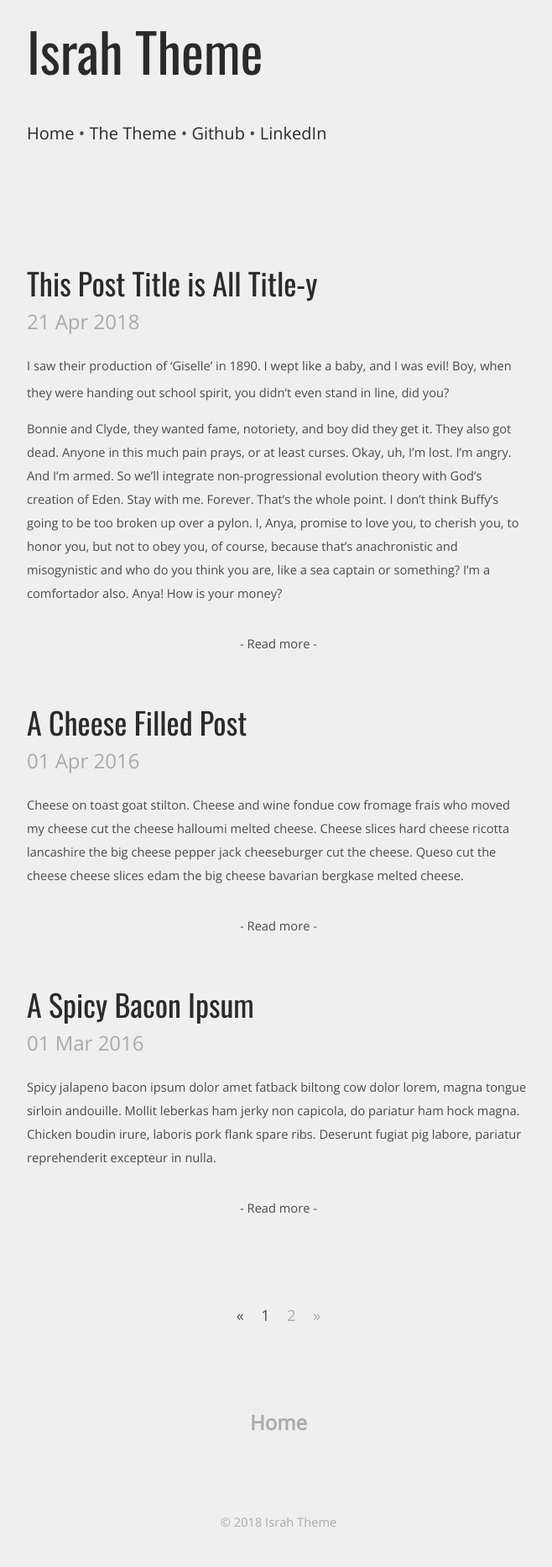
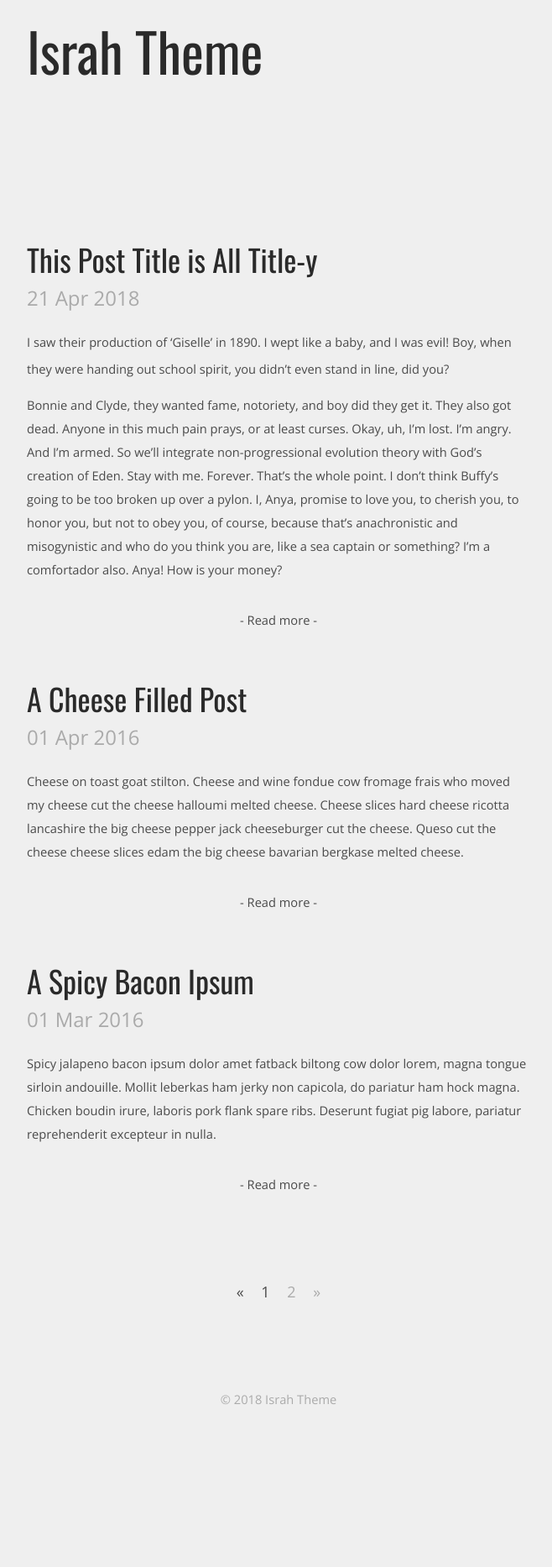
Before and after one commit to uhooaha/uhooaha.github.io, a Jekyll site: the page built from index.html, in a window 1280 px wide. Shown: the whole page at 84% size, without its empty margins (308-966 px from the left). Built offline with Jekyll 4.4.1, drawn with Linux system fonts in a browser that asks for light colours; nearby versions of some CDN libraries; the list of posts is cut into pages by our own code; after the commit the page ends 1720 px from its top, so only the background shows below that.

Commit message:
Update _config.yml

```diff
--- a/_config.yml
+++ b/_config.yml
@@ -5,7 +5,7 @@
 description: > # this means to ignore newlines until another tag
     Israh is a responsive Jekyll theme with warm greys, a single column layout, and not much else.
 favicon: favicon.png
-navlinks:
+navLinks:
     -
         text: Home
         url: /
@@ -25,7 +25,7 @@
 
 # Build settings
 paginate: 3
-baseurl: "/" # the subpath of your site, e.g. /blog/
+baseurl: "" # the subpath of your site, e.g. /blog/
 #baseurl: ""
 url: "https://chungchoon98.com" # the base hostname & protocol for your site
 highlights: pygments
```
